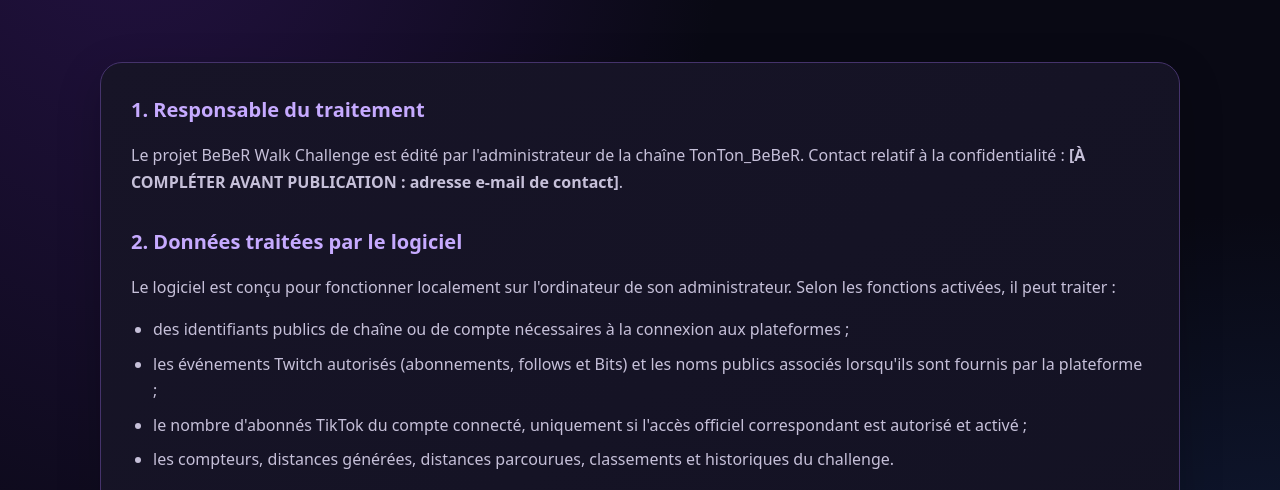
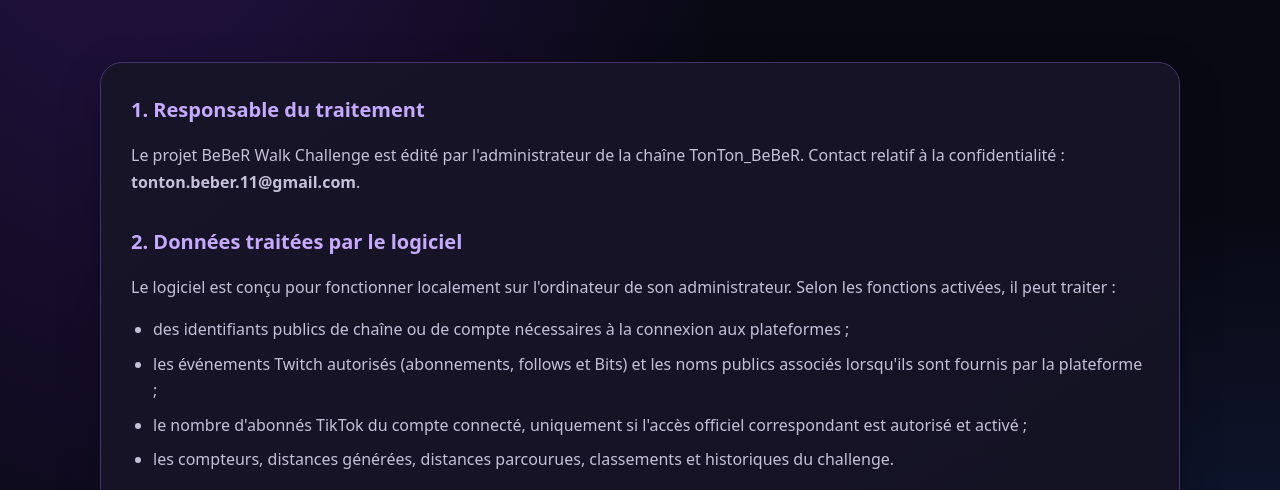
Before and after one commit to TonTonBeBeR/beber-walk-challenge-site, a plain HTML site: page privacy.html in a window 1280 px wide. Shown: the part 310-800 px from the top of the page. Drawn offline with Linux system fonts and the light colour scheme.

Commit message:
Update privacy.html

```diff
--- a/privacy.html
+++ b/privacy.html
@@ -4,7 +4,7 @@
 <main class="wrap"><section class="hero compact"><p class="eyebrow">INFORMATIONS LÉGALES</p><h1>Politique de <em>confidentialité</em></h1><p class="lead">Dernière mise à jour : 17 novembre 2026</p></section>
 <article class="panel prose">
 <h2>1. Responsable du traitement</h2>
-<p>Le projet BeBeR Walk Challenge est édité par l'administrateur de la chaîne TonTon_BeBeR. Contact relatif à la confidentialité : <strong>[À COMPLÉTER AVANT PUBLICATION : adresse e-mail de contact]</strong>.</p>
+<p>Le projet BeBeR Walk Challenge est édité par l'administrateur de la chaîne TonTon_BeBeR. Contact relatif à la confidentialité : <strong>tonton.beber.11@gmail.com</strong>.</p>
 <h2>2. Données traitées par le logiciel</h2>
 <p>Le logiciel est conçu pour fonctionner localement sur l'ordinateur de son administrateur. Selon les fonctions activées, il peut traiter :</p>
 <ul><li>des identifiants publics de chaîne ou de compte nécessaires à la connexion aux plateformes ;</li><li>les événements Twitch autorisés (abonnements, follows et Bits) et les noms publics associés lorsqu'ils sont fournis par la plateforme ;</li><li>le nombre d'abonnés TikTok du compte connecté, uniquement si l'accès officiel correspondant est autorisé et activé ;</li><li>les compteurs, distances générées, distances parcourues, classements et historiques du challenge.</li></ul>
```
